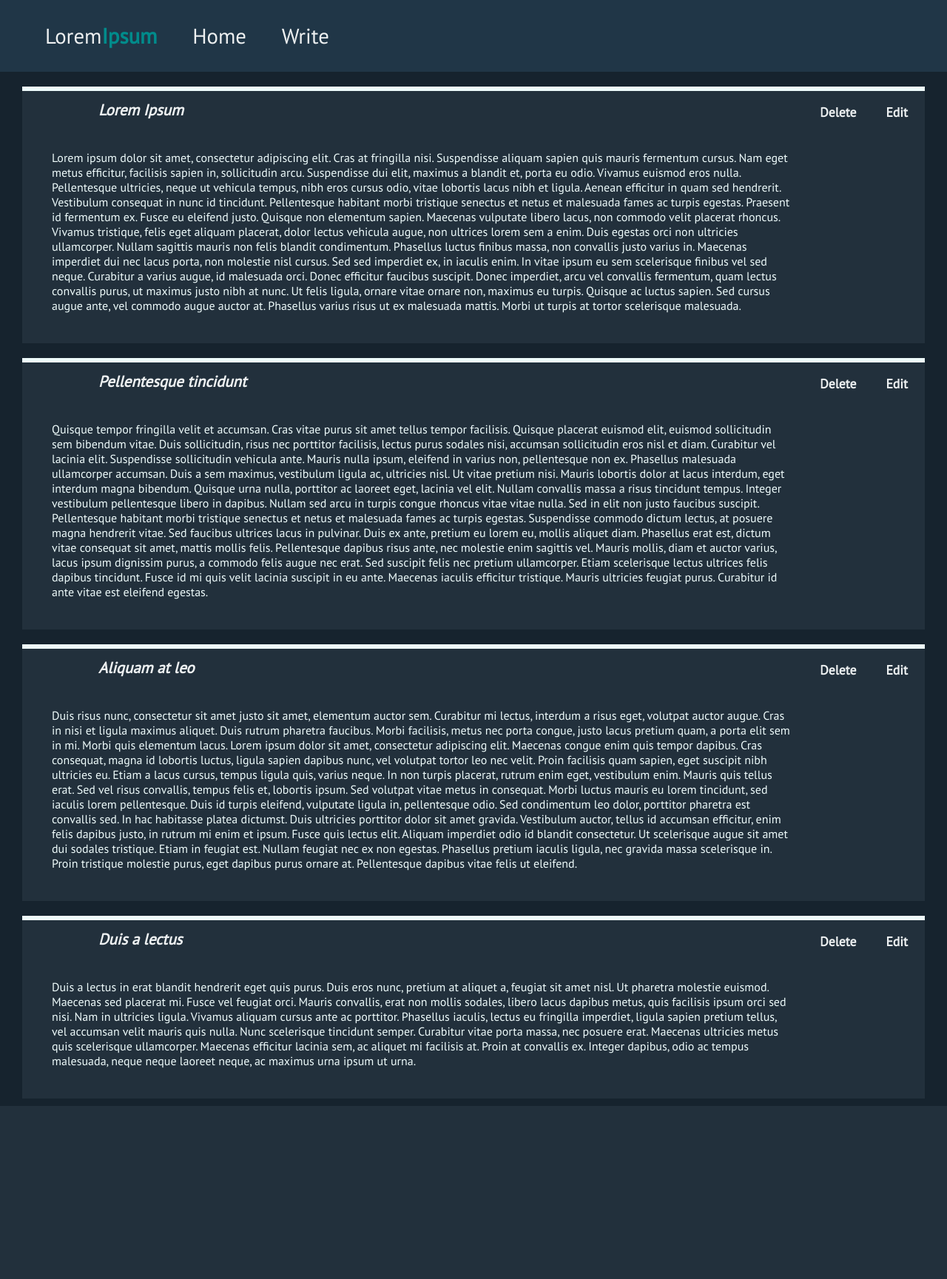
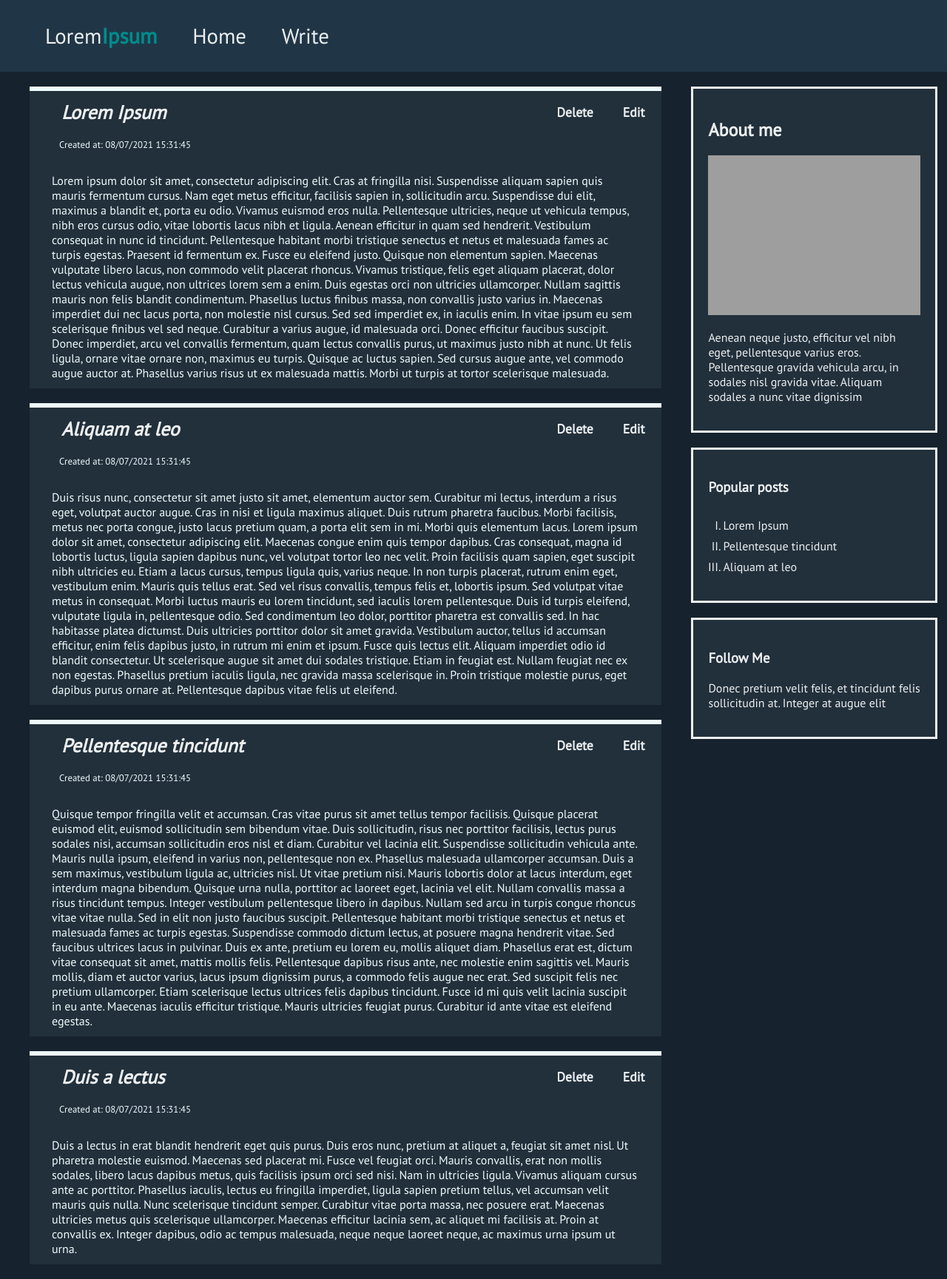
Before and after one commit to horiah26/Blog-Website, a Flask app: page / in a window 1280 px wide. Shown: the whole page at 74% size. Before the commit the page ends 1495 px from the top, so only its background shows below. Run offline with Flask 2, Linux system fonts and the light colour scheme; grey boxes are pictures that could not be loaded.

Commit message:
Added date to homepage

```diff
--- a/blueprints/blog.py
+++ b/blueprints/blog.py
@@ -30,7 +30,7 @@ def create():
             if(len(posts) == 0):
                 id = 1
             else:
-                time_now = datetime.datetime.now().strftime("%d/%m/%Y, %H:%M:%S")
+                time_now = datetime.datetime.now().strftime("Created at: %d/%m/%Y %H:%M:%S")
                 id = max(post.id for post in posts) + 1
             posts.append(Post(id, title, text, time_now, time_now))
 
@@ -56,7 +56,7 @@ def update(id):
         else:
             post.title = title
             post.text = text
-            post.date_modified = datetime.datetime.now().strftime("%d/%m/%Y, %H:%M:%S")
+            post.date_modified = datetime.datetime.now().strftime("Last edited at: %d/%m/%Y %H:%M:%S")
 
             return redirect(url_for('blog.home'))
     return render_template('blog/update_post.html', post=post)
--- a/static/main.css
+++ b/static/main.css
@@ -3,6 +3,8 @@
 :root {
     --navbar_color: #203647;
     --background_color: #16232e;
+    --post_background: #22303c;
+    --theme_white: #edf0f1;
 }
 
 * {
@@ -18,19 +20,19 @@ body {
 .crud_title {
     margin: 20px 50px;
     font-size: 30px;
-    color: #edf0f1;
+    color: var(--theme_white);
 }
 
 li, a {
     font-weight: 500;
-    color: #edf0f1;
+    color: var(--theme_white);
     text-decoration: none;
 }
 
 .navbar {
     background-color: var(--navbar_color);
     padding: 1px;
-    color: #edf0f1;
+    color: var(--theme_white);
     font-size:1.2em;
 }
 
@@ -42,13 +44,13 @@ li, a {
 
 .post_info {
     border:solid;
-    margin:20px 0px;
+    margin: 0px;
 }
 
 .post_info h1 {
     float: left;
-    font-size: 1.3em;
-    margin: 15px 100px;
+    font-size: 1.6em;
+    margin: 15px 40px;
 }
 
 .post_info h1:hover {
@@ -57,9 +59,9 @@ li, a {
 
 .post {
     color: #EEFBFB;
-    margin: 10px;
+    margin: 20px;
     padding-bottom: 1px;
-    background-color: #22303c;
+    background-color: var(--post_background);
 }
 
 .action {
@@ -67,7 +69,7 @@ li, a {
     margin: 10px;
     font-weight: 500;
     font-size: 1.1em;
-    color: #edf0f1;
+    color: var(--theme_white);
     text-decoration: none;
     padding: 10px;
     font-weight: bold;
@@ -110,11 +112,13 @@ li, a {
 .crud_form {
     margin: 0px 50px;
     font-size: 20px;
-    color: #edf0f1;
+    color: var(--theme_white);
 }
 
-input[type=text], textarea{
+input[type=text], textarea {
     border: 5px solid #203647;
+    background-color: #203647;
+    color: var(--theme_white);
 }
 
 textarea {
@@ -126,7 +130,7 @@ input[type=submit] {
     font-size: 20px;
     background-color: #203647;
     border: 5px solid #203647;
-    color: #edf0f1;
+    color: var(--theme_white);
 }
 
 input[type=submit]:hover {
@@ -139,17 +143,58 @@ input[type=submit]:hover {
 }
 
 #view_post_text {
-    color: #edf0f1;
+    color: var(--theme_white);
     margin:40px;
 }
 
 .post_text {
-    margin: 40px;
-    margin-right: 180px;
+    margin: 10px 30px;
 }
 
 .crud_date {
     margin: 20px;
     float: right;
-    color: #edf0f1;
+    color: var(--theme_white);
 }
+
+.leftcolumn {
+    float: left;
+    width: 73%;
+}
+
+.rightcolumn {
+    float: left;
+    width: 26%;
+}
+
+.card {
+    background-color: var(--post_background);
+    padding: 20px;
+    margin-top: 20px;
+    color: var(--theme_white);
+    border: solid;
+    border-color: var(--theme_white);
+}
+
+.aboutimg{
+    width:100%;
+    margin:0px;
+    padding:0;
+}
+
+.popular_list li {
+    list-style-type: upper-roman;
+    margin: 0 0 8px 0;
+    list-style-position: outside;
+}
+
+.popular_list {
+    margin-top: 30px;
+    margin-left: -20px;
+}
+
+#post_date {
+    font-size:0.8em;
+    margin-top: 30px;
+    margin-left: 40px;
+}
--- a/templates/blog/home.html
+++ b/templates/blog/home.html
@@ -2,8 +2,10 @@
 {% block title %} Lorem Ipsum {% endblock %}
 
 {% block content %}
+
+<div class="leftcolumn">
     <div class="posts">
-    {% for post in posts %}
+        {% for post in posts|reverse %}
         <article class="post">
             <header>
                 <div class="post_info">
@@ -12,10 +14,44 @@
                     <a class="action" href="{{url_for('blog.delete', id = post.id)}}">Delete</a>
                 </div>
             </header>
+
+            <div id="post_date">
+                <br />
+                <br />
+                {% if post.date_modified < post.date_created %}
+                    {{post.date_modified}}
+                {% else %}
+                    {{post.date_created}}
+                {% endif %}
+            </div>
             <br />
             <p class="post_text"> {{post.text}} </p>
         </article>
         {% endfor %}
     </div>
+</div>
+
+<div class="rightcolumn">
+    <div class="card">
+        <h2>About me</h2>
+        <img class="aboutimg" src="https://images.pexels.com/photos/546819/pexels-photo-546819.jpeg?auto=compress&cs=tinysrgb&dpr=3&h=750&w=1260" alt="Code image"  />
+        <br />
+        <p>Aenean neque justo, efficitur vel nibh eget, pellentesque varius eros. Pellentesque gravida vehicula arcu, in sodales nisl gravida vitae. Aliquam sodales a nunc vitae dignissim</p>
+    </div>
+
+    <div class="card">
+        <h3>Popular posts</h3>
+        <ol class="popular_list">
+            <li><a href="http://127.0.0.1:5000/1/">Lorem Ipsum</a></li>
+            <li><a href="http://127.0.0.1:5000/2/">Pellentesque tincidunt</a></li>
+            <li><a href="http://127.0.0.1:5000/3/">Aliquam at leo</a></li>
+        </ol>
+
+    </div>
+    <div class="card">
+        <h3>Follow Me</h3>
+        <p>Donec pretium velit felis, et tincidunt felis sollicitudin at. Integer at augue elit</p>
+    </div>
+</div>
 
 {% endblock %}
--- a/templates/blog/show_post.html
+++ b/templates/blog/show_post.html
@@ -8,7 +8,7 @@
 <h1 class="crud_title">{{post.title}}</h1>
 <p id="view_post_text">{{post.text}}</p>
 <div class="crud_date">
-    <p id="view_post_date">Created at: {{post.date_created}}</p>
-    <p id="view_post_date">Last modified at: {{post.date_modified}}</p>
+    <p id="view_post_date">{{post.date_created}}</p>
+    <p id="view_post_date">{{post.date_modified}}</p>
 </div>
 {% endblock %}
```
Also changed, not shown: repos/list.py (+6 -5 lines). Lines whose indentation alone changed are shown as unchanged.
